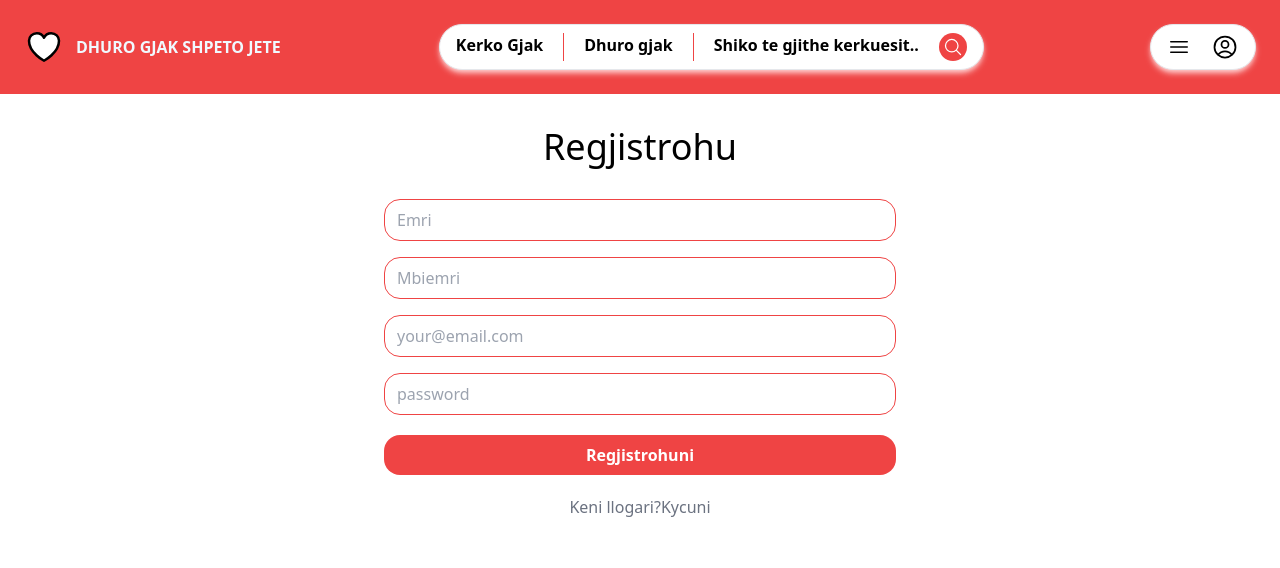
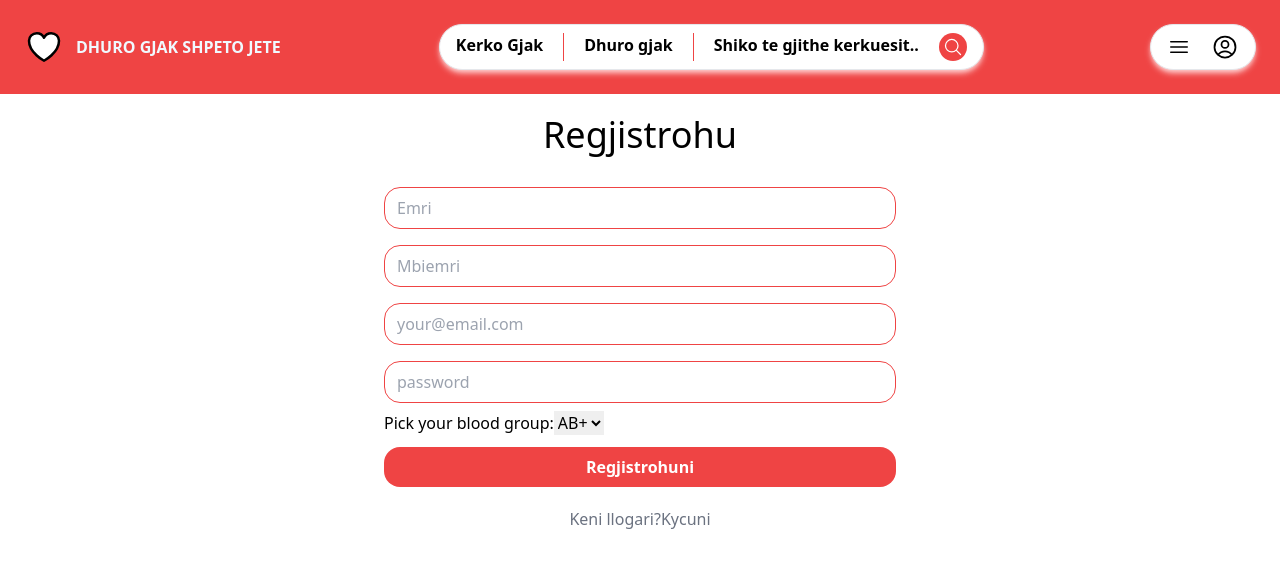
Before and after one commit to arditnimanaj/blood_donor, a React (Vite) app in the folder client/: page /register in a window 1280 px wide. Shown: the top 568 px of the page. Built offline with nearby package versions, Linux system fonts and the light colour scheme.

Commit message:
Token and cookies fixed for logged in accounts

```diff
--- a/client/src/pages/RegisterPage.jsx
+++ b/client/src/pages/RegisterPage.jsx
@@ -8,6 +8,7 @@ export default function RegisterPage() {
   const [mbiemri, setMbiemri] = useState("");
   const [email, setEmail] = useState("");
   const [password, setPassword] = useState("");
+  const [bloodGroup, setBloodGroup] = useState("");
 
   async function registerUser(ev) {
     ev.preventDefault();
@@ -17,6 +18,7 @@ export default function RegisterPage() {
         mbiemri,
         email,
         password,
+        bloodGroup,
       });
       alert("Registrimi u krye me sukses!");
     } catch (e) {
@@ -53,6 +55,22 @@ export default function RegisterPage() {
             value={password}
             onChange={(ev) => setPassword(ev.target.value)}
           />
+          <label>
+            Pick your blood group:
+            <select
+              value={bloodGroup}
+              onChange={(ev) => setBloodGroup(ev.target.value)}
+            >
+              <option value="AB+">AB+</option>
+              <option value="AB-">AB-</option>
+              <option value="A+">A+</option>
+              <option value="A-">A-</option>
+              <option value="B+">B+</option>
+              <option value="B-">B-</option>
+              <option value="0+">0+</option>
+              <option value="0-">0-</option>
+            </select>
+          </label>
           <button className="primary">Regjistrohuni</button>
           <div className="text-center py-2 text-gray-500">
             Keni llogari?
```
